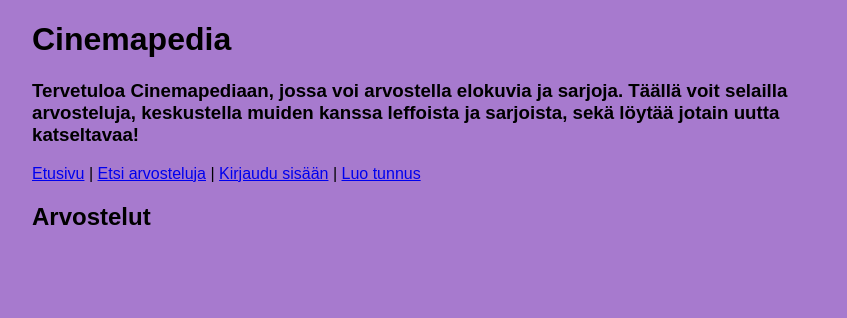
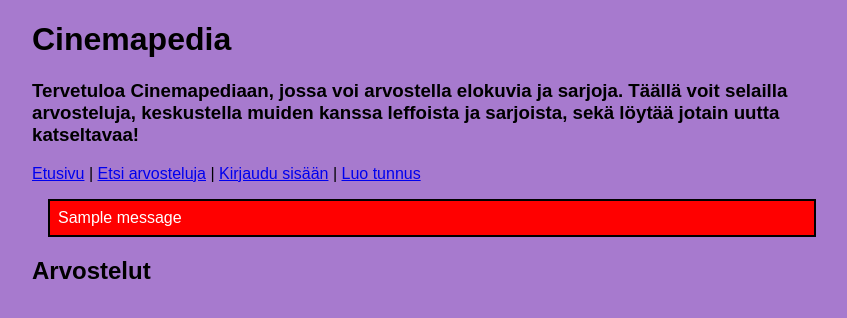
Before and after one commit to aijushka/cinemapedia, a Flask app: page / in a window 1280 px wide. Shown: the top 318 px of the page, without its empty margins (208-1055 px from the left). Run offline with Flask 3, Linux system fonts and the light colour scheme; one stand-in notice (Sample message) is shown; data that the repository does not hold is empty.

Commit message:
Better way to show error messages

```diff
--- a/app.py
+++ b/app.py
@@ -197,15 +197,14 @@ def create():
   if password1 != password2:
     flash("VIRHE: salasanat eivät ole samat")
     return redirect("/register")
-
   try:
     users.create_user(username, password1)
   except sqlite3.IntegrityError:
     flash("VIRHE: tunnus on jo varattu")
     return redirect("/register")
-
-  return "Tunnus luotu"
-  return redirect("/")
+  else:
+    flash("Tunnus luotu")
+    return redirect("/")
 
 #logging in
 
@@ -224,7 +223,8 @@ def login():
     session["username"] = username
     return redirect("/")
   else:
-    return "VIRHE: väärä tunnus tai salasana"
+    flash("VIRHE: väärä tunnus tai salasana")
+    return redirect("/login")
 
 #logging out
 
--- a/static/main.css
+++ b/static/main.css
@@ -10,3 +10,11 @@ body {
   margin: 1em;
   padding: 0.2em 0.5em;
 }
+
+.info {
+  border: 2px solid black;
+  margin: 1em;
+  padding: 0.5em;
+  background-color: red;
+  color: white;
+}
--- a/templates/layout.html
+++ b/templates/layout.html
@@ -31,6 +31,12 @@
   {% endif %}
   </p>
 
+  {% for message in get_flashed_messages() %}
+  <div class="info">
+    {{ message }}
+  </div>
+  {% endfor %}
+
   {% block content %}{% endblock %}
 </body>
 
```
